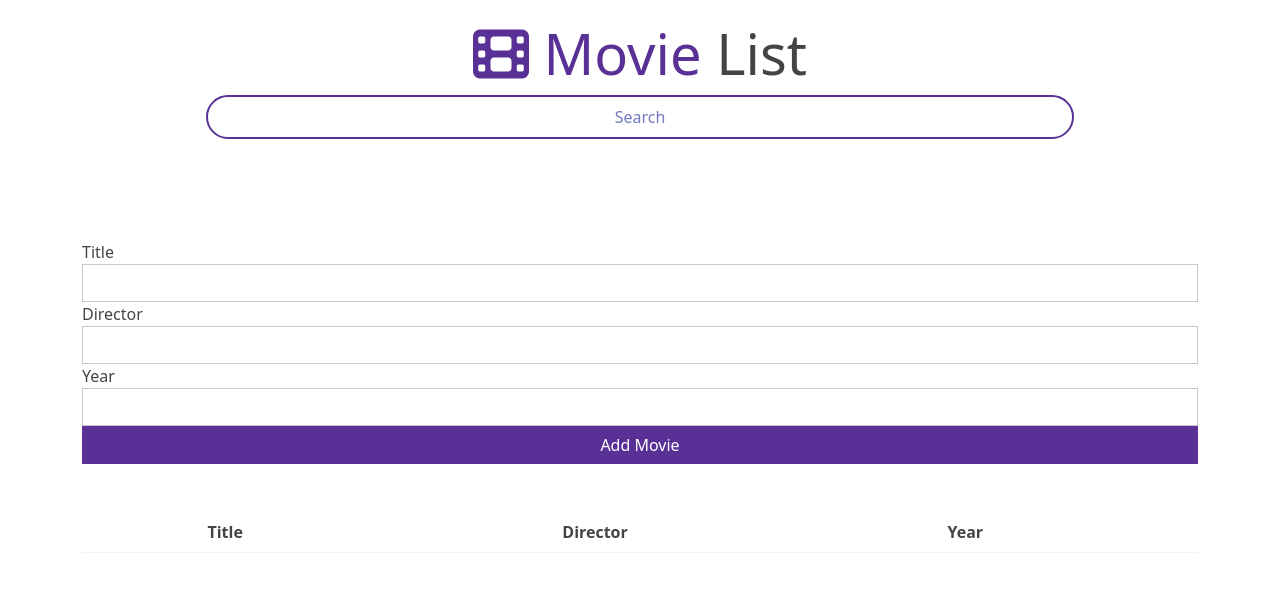
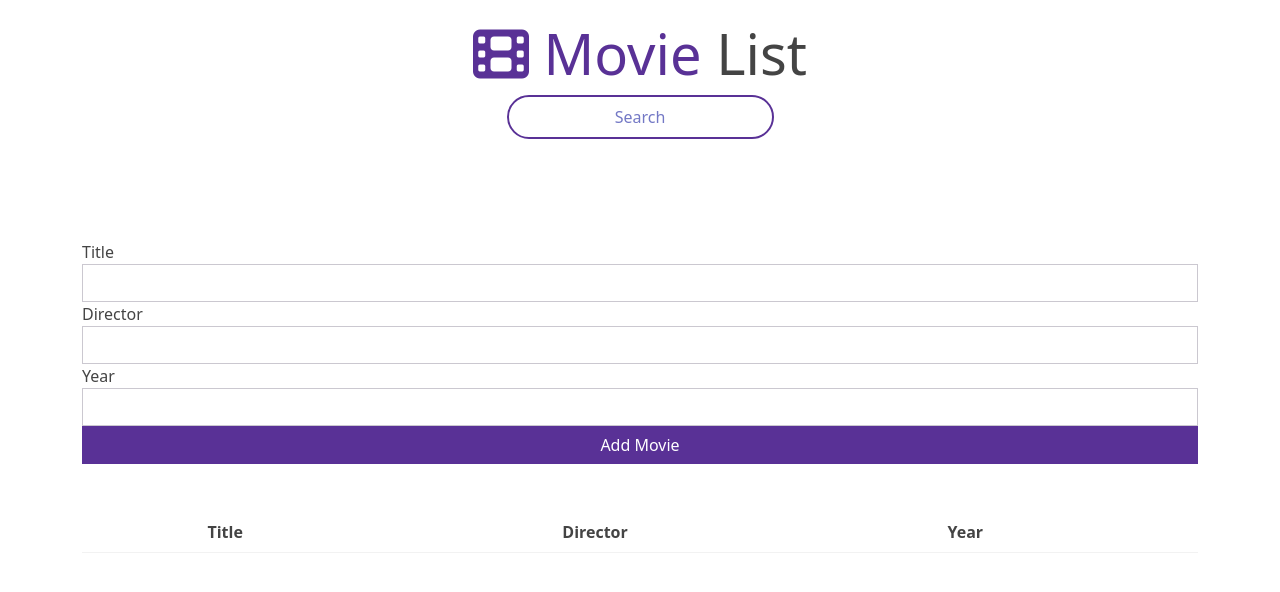
Before and after one commit to mrcllp/Movie-List, a plain HTML site: page index.html in a window 1280 px wide. Drawn offline with Linux system fonts and the light colour scheme; no server answers; a web font is replaced by a local one.

Commit message:
search bar

```diff
--- a/style1.css
+++ b/style1.css
@@ -36,8 +36,7 @@ body {
 .search {
   background-color: transparent;
   text-align: center;
-  width: 100%;
-  max-width: 70%;
+  max-width: 50%;
   border: 2px solid #593196;
   border-radius: 50px;
   font-family: inherit;
```
